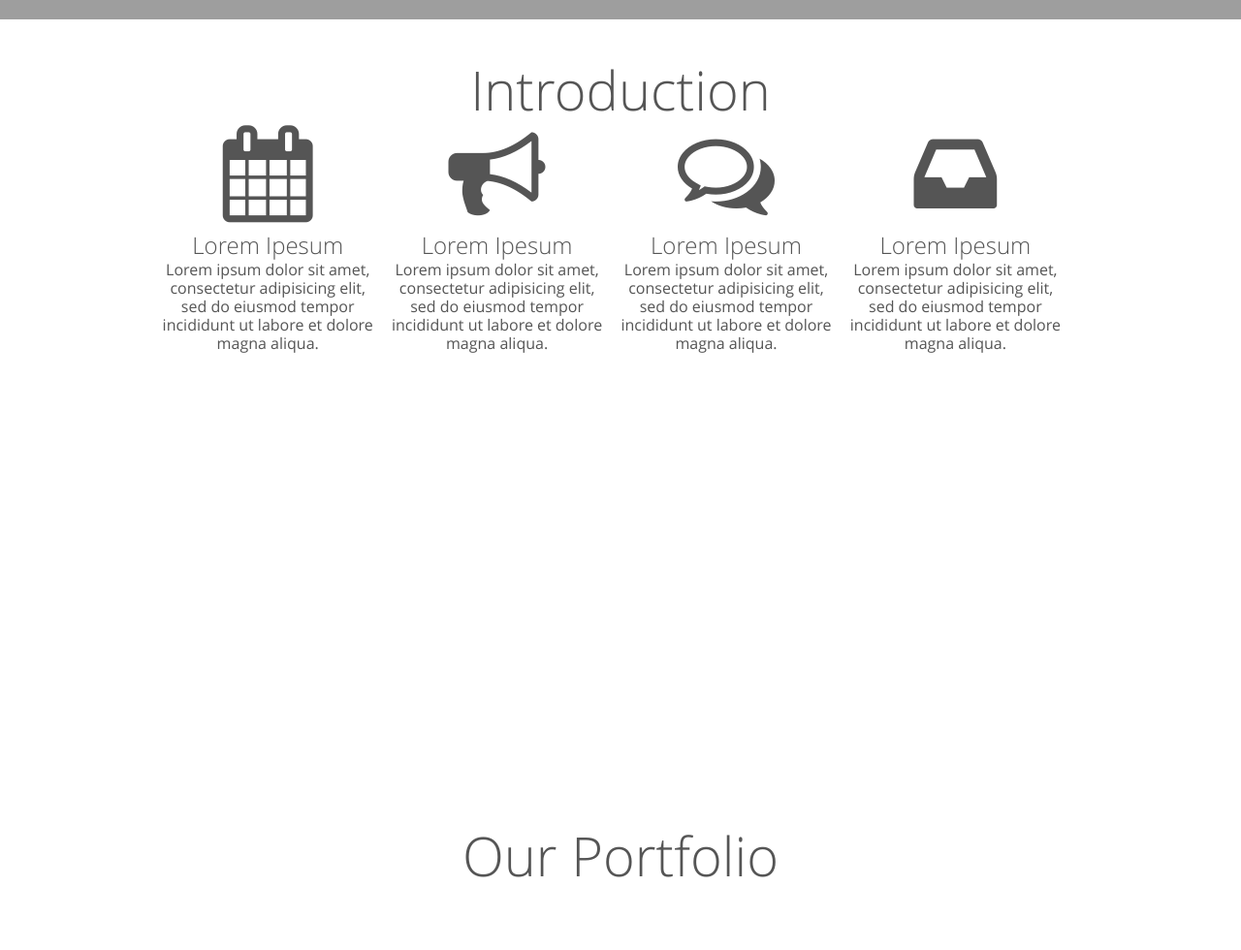
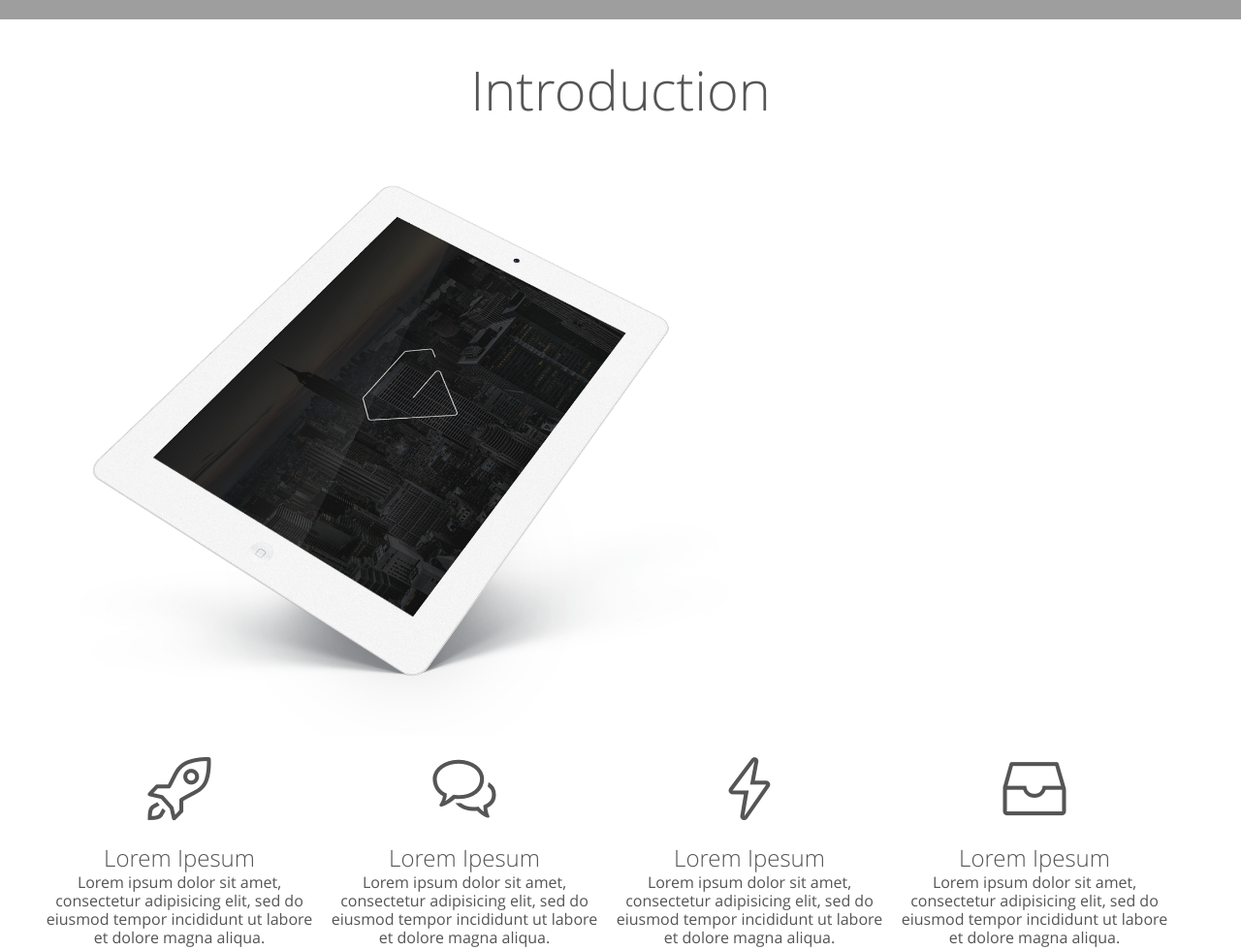
Before and after one commit to rohanbhangui/gemma, a plain HTML site: page index.html in a window 1280 px wide. Shown: the part 780-1760 px from the top of the page at 97% size. Drawn offline with nearby package versions, Linux system fonts and the light colour scheme; grey boxes are pictures that could not be loaded.

Commit message:
icon font, images, and css changes

```diff
--- a/css/index.css
+++ b/css/index.css
@@ -42,6 +42,15 @@
     url('/font/FontAwesome/FontAwesome.svg#FontAwesome') format('svg');
 }
 
+@font-face {
+    font-family: 'SimpleLineIcons';
+    src: url('/font/SimpleLineIcons/SimpleLineIcons.eot');
+    src: url('/font/SimpleLineIcons/SimpleLineIcons.eot?#iefix') format('embedded-opentype'),
+    url('/font/SimpleLineIcons/SimpleLineIcons.woff') format('woff'),
+    url('/font/SimpleLineIcons/SimpleLineIcons.ttf')  format('truetype'),
+    url('/font/SimpleLineIcons/SimpleLineIcons.svg#SimpleLineIcons') format('svg');
+}
+
 html, body {
     width: 100%;
     height: 100%;
@@ -83,7 +92,7 @@ section:not(#intro) {
 }
 
 .icon {
-    font-family: "FontAwesome";
+    font-family: "SimpleLineIcons";
     color: #555;
     font-style: normal;
     font-weight: normal;
@@ -200,8 +209,17 @@ section:not(#intro) {
     padding-top: 35px;
 }
 
+#devices {
+    max-width: 1200px;
+    margin: auto;
+}
+
+#devices-img {
+    width: 60%;
+}
+
 #intro #items-container {
-    max-width: 960px;
+    max-width: 1200px;
     margin: auto;
 }
 
@@ -214,7 +232,7 @@ section:not(#intro) {
 #item-icon {
     vertical-align: bottom;
     margin-top: 50px;
-    font-size: 100px;
+    font-size: 65px;
     text-align: center;
     left: 50%;
     -webkit-transform: translateY(-50%);
@@ -222,5 +240,5 @@ section:not(#intro) {
     -ms-transform: translateY(-50%);
     -o-transform: translateY(-50%);
     transform: translateY(-50%);
-    margin-bottom: -45px;
+    margin-bottom: -15px;
 }
--- a/index.html
+++ b/index.html
@@ -50,9 +50,12 @@
     <section id="intro">
       <div class="section-content" id="intro-content">
         <h1 class="title">Introduction</h1>
+        <div id="devices">
+          <img src="/images/device.png" id="devices-img" />
+        </div>
         <div id="items-container">
           <div class="item">
-            <div class="icon" id="item-icon">&#xf073;</div>
+            <div class="icon" id="item-icon"><!-- &#xf073; -->&#57436;</div>
             <div class="subtitle">
               Lorem Ipesum
             </div>
@@ -61,7 +64,7 @@
             </p>
           </div>
           <div class="item">
-            <div class="icon" id="item-icon">&#xf0a1;</div>
+            <div class="icon" id="item-icon"><!-- &#xf0a1; -->&#57418;</div>
             <div class="subtitle">
               Lorem Ipesum
             </div>
@@ -70,7 +73,7 @@
             </p>
           </div>
           <div class="item">
-            <div class="icon" id="item-icon">&#xf0e6;</div>
+            <div class="icon" id="item-icon"><!-- &#xf0e6; -->&#57376;</div>
             <div class="subtitle">
               Lorem Ipesum
             </div>
@@ -79,7 +82,7 @@
             </p>
           </div>
           <div class="item">
-            <div class="icon" id="item-icon">&#xf01c;</div>
+            <div class="icon" id="item-icon"><!-- &#xf01c; -->&#57407;</div>
             <div class="subtitle">
               Lorem Ipesum
             </div>
--- a/scripts/index.js
+++ b/scripts/index.js
@@ -33,7 +33,7 @@ $(document).ready(function () {
   var scrollTopAmount = 1;
 
   $(window).scroll(function() {
-    var active = $("#main-menu li:nth-child(" + (1 + Math.floor($(window).scrollTop()/$(window).height())) + ")");
+    var active = $("#main-menu li:nth-child(" + (Math.ceil(0.5 + $(window).scrollTop()/$(window).height())) + ")");
     if(!active.hasClass('active')) {
         $("#main-menu li").removeClass("active");
         active.addClass('active');
@@ -58,9 +58,16 @@ $(document).ready(function () {
 
   });
 
+  var isScrolling = false;
   $("#main-menu li").on("click", function() {
-    $('html, body').stop().animate({
+    if(!isScrolling)
+    {
+      isScrolling = true;
+      $('html, body').animate({
         scrollTop: $("#" + $(this).attr("data-link")).offset().top
-    }, 1000);
+      }, 1000, function() {
+        isScrolling = false;
+      });
+    }
   });
 });
```
Also changed, not shown: font/SimpleLineIcons/Simple-Line-Icons.dev.svg (added), font/SimpleLineIcons/SimpleLineIcons.svg (added), font/SimpleLineIcons/SimpleLineIcons.ttf (added), font/SimpleLineIcons/SimpleLineIcons.woff (added), images/device.png (added), images/devices.png (added), 1 other file.
